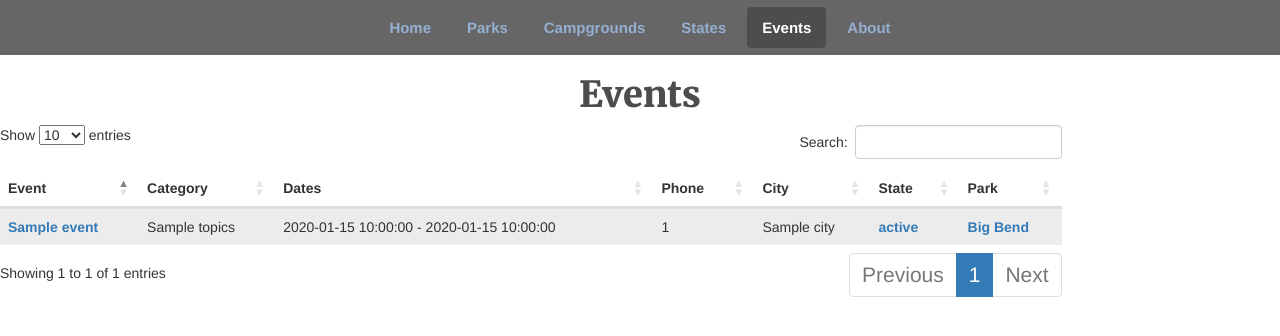
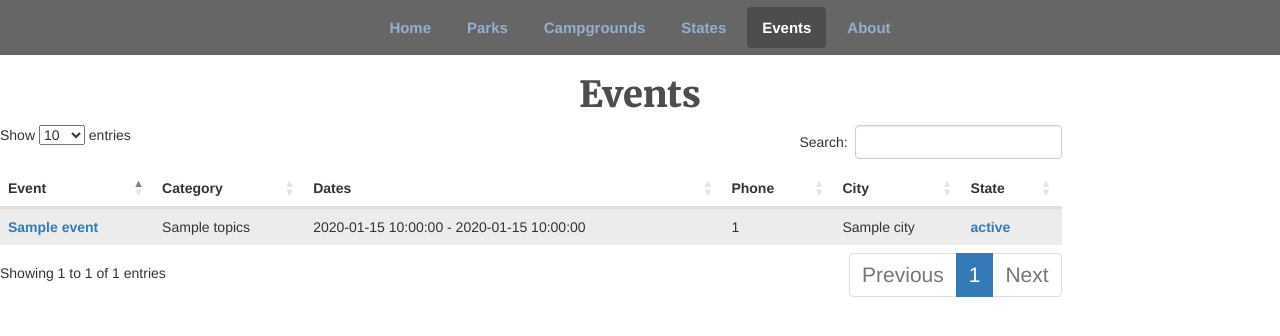
Before and after one commit to cs373gc-fall-2016/SWEetOutdoors, a Python web app: template app/templates/events.html in a window 1280 px wide. Shown: the top 336 px of the page. Run offline with Jinja, Linux system fonts and the light colour scheme; the template is opened without the code that fills it: most values are stand-ins (such as "Sample title", 1, 10 or a date in 2020); some libraries are stand-ins or nearby versions.

Commit message:
took park column off events table page

```diff
--- a/app/templates/events.html
+++ b/app/templates/events.html
@@ -49,7 +49,6 @@
                   <th>Phone</th>
                   <th>City</th>
                   <th>State</th>
-                  <th>Park</th>
                 </tr>
               </thead>
               <tbody>
@@ -62,9 +61,6 @@
                   <td>{{event.city}}</td>
                   <th>
                     <a href="{{ url_for('state_instance', name=event.state_fk)}}">{{event.state_fk}}</a>
-                  </th>
-                  <th>
-                    <a href="{{ url_for('bigBend')}}">Big Bend</a>
                   </th>
                 </tr>
                 {% endfor %}
```
